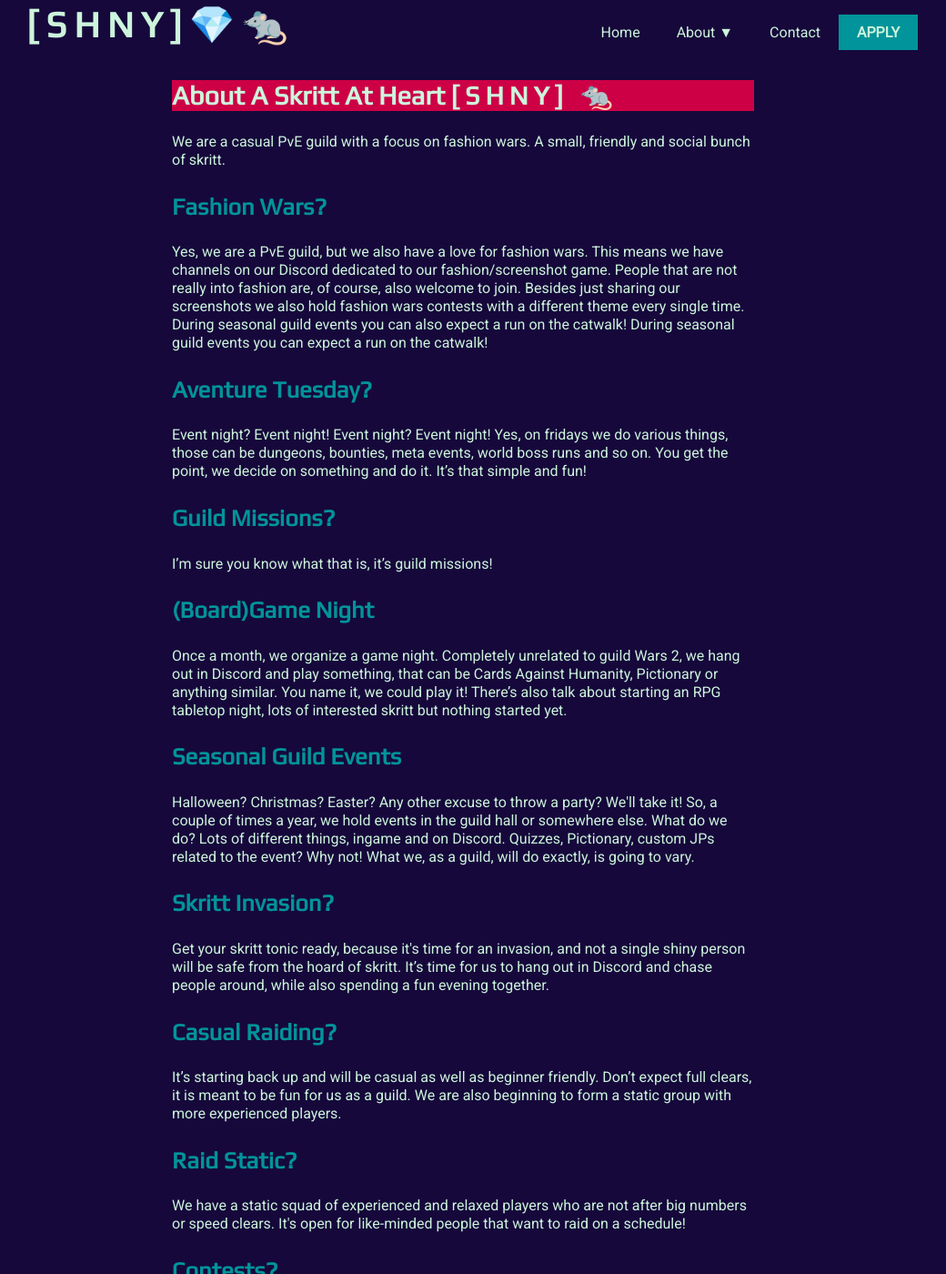
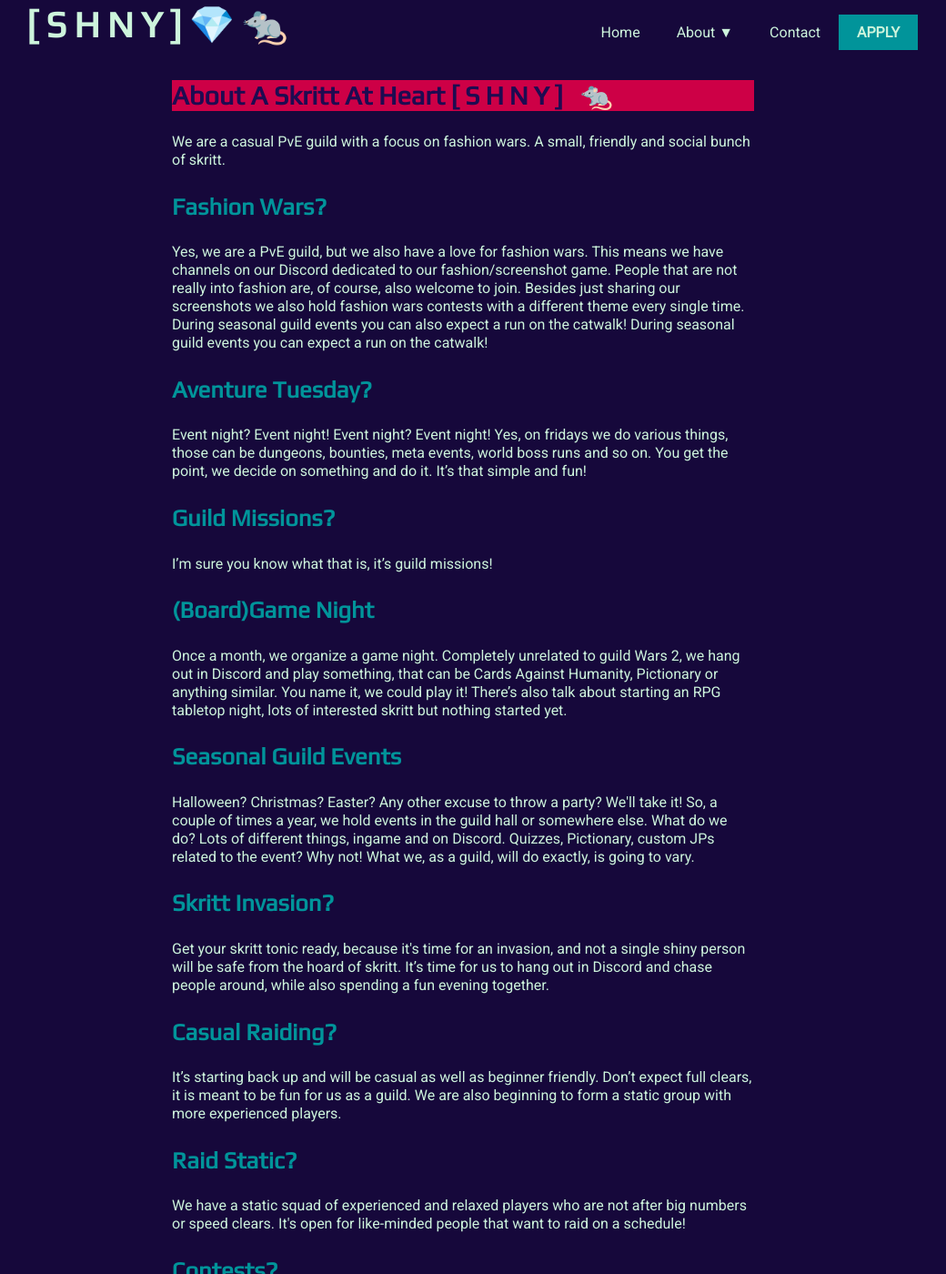
Before and after one commit to KimberlyVdB/SHNY-Jekyll-Website, a Jekyll site: the page built from guildinfo.html, in a window 1280 px wide and 1400 px high. Shown: the whole window at 91% size, without its empty margins (131-1171 px from the left). Built offline with Jekyll 4.4.1, drawn with Linux system fonts in a browser that asks for light colours; nearby versions of some CDN libraries; a script that is not in the unit is left out.

Commit message:
changed the color of the titles and the span

```diff
--- a/_sass/_styles.scss
+++ b/_sass/_styles.scss
@@ -64,7 +64,7 @@
 
   .titles {
     background: $quaternary-color;
-    color: $secondary-color;
+    color: $primary-color;
   }
 
   .aboutPage {
@@ -80,7 +80,7 @@
   }
 
   .alt-color{
-    color: $secondary-color;
+    color: $primary-color;
     letter-spacing: 6px;
     font-weight: bolder;
     }
```
